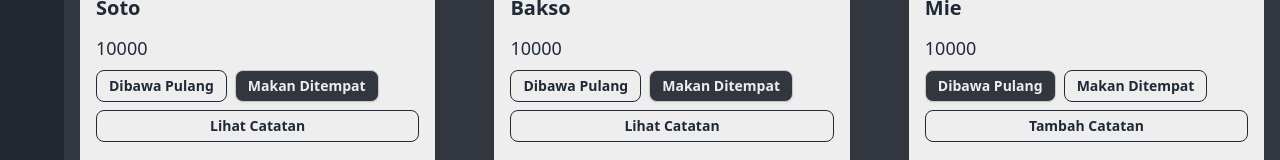
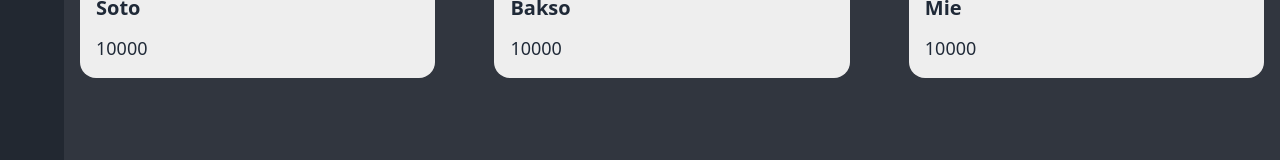
Before and after one commit to foolais/foolais-store-frontend, a React (Vite) app: page /menu in a window 1280 px wide. Shown: the part 218-378 px from the top of the page. Built offline with nearby package versions, Linux system fonts and the light colour scheme.

Commit message:
fix(CardMenu) comment type, notes, button

```diff
--- a/src/components/Layouts/CardMenuLayout.jsx
+++ b/src/components/Layouts/CardMenuLayout.jsx
@@ -1,5 +1,5 @@
 import CardMenu from "../Fragments/CardMenu";
-import Button from "../Elements/Button/Button";
+// import Button from "../Elements/Button/Button";
 import { useState } from "react";
 
 const data = [
@@ -38,20 +38,20 @@ const data = [
 const CardMenuLayout = () => {
   const [menu, setMenu] = useState(data);
 
-  const handleIsTakeAway = (id, type) => {
-    const updatedMenu = menu.map((item) => {
-      if (item._id === id) {
-        return {
-          ...item,
-          is_take_away: type,
-        };
-      } else {
-        return item;
-      }
-    });
+  // const handleIsTakeAway = (id, type) => {
+  //   const updatedMenu = menu.map((item) => {
+  //     if (item._id === id) {
+  //       return {
+  //         ...item,
+  //         is_take_away: type,
+  //       };
+  //     } else {
+  //       return item;
+  //     }
+  //   });
 
-    setMenu(updatedMenu);
-  };
+  //   setMenu(updatedMenu);
+  // };
 
   return (
     <div className="w-full h-full">
@@ -66,7 +66,7 @@ const CardMenuLayout = () => {
               <div className="card-body over">
                 <CardMenu.Title title={item.name} className="font-semibold" />
                 <CardMenu.Price price={item.price} className="text-lg" />
-                <CardMenu.Type
+                {/* <CardMenu.Type
                   id={item._id}
                   isTakeAway={item.is_take_away}
                   handleIsTakeAway={handleIsTakeAway}
@@ -83,7 +83,7 @@ const CardMenuLayout = () => {
                 />
                 <div className="card-actions justify-end mt-4">
                   <Button className=" btn-accent">{">"}</Button>
-                </div>
+                </div> */}
               </div>
             </CardMenu>
           );
```
